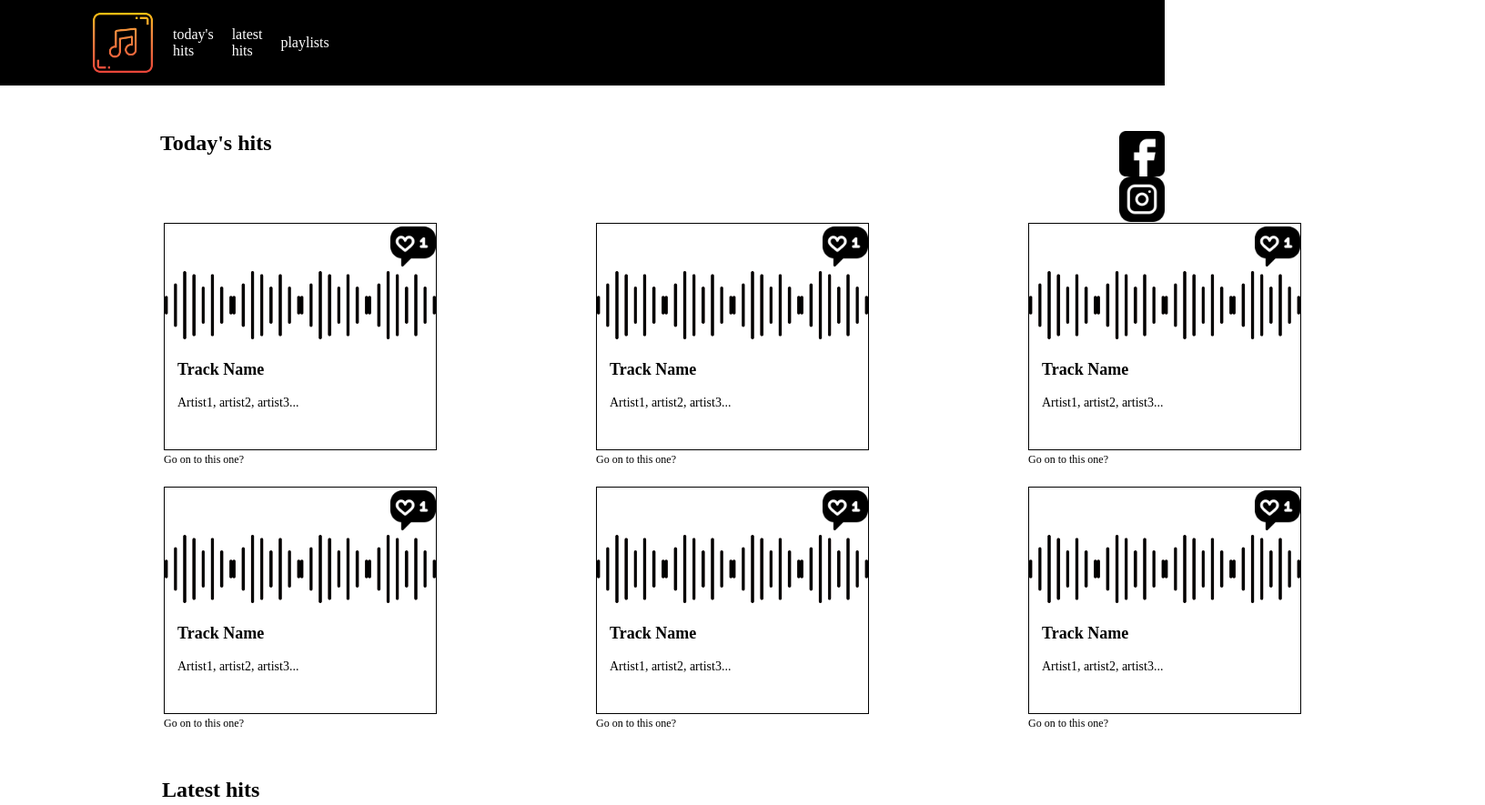
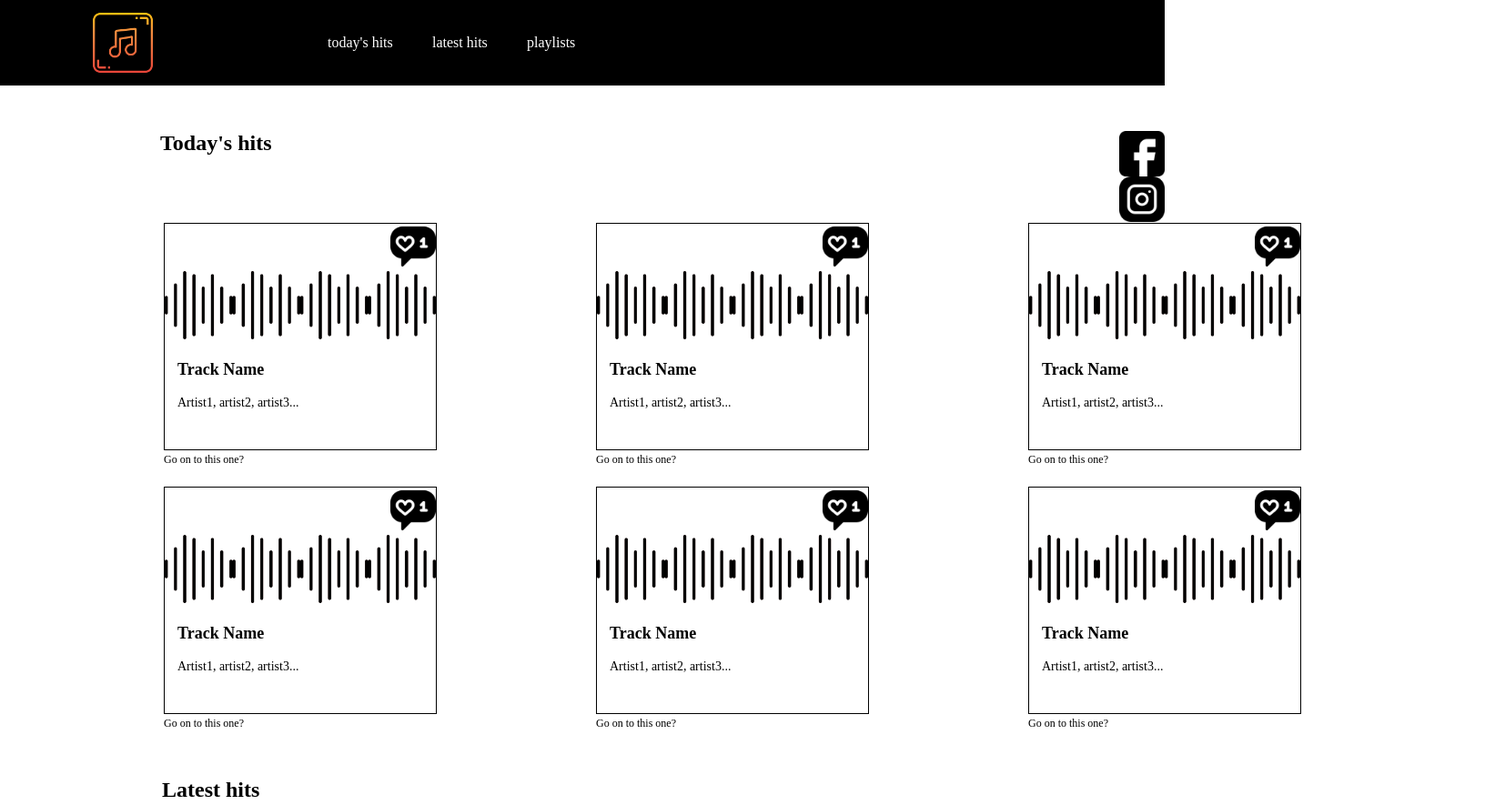
Before and after one commit to pharsman/Homework-Music, a plain HTML site: page index.html in a window 1280 px wide. Shown: the top 885 px of the page at 91% size, 1632 px wide, since content can reach past the window. Drawn offline with Linux system fonts and the light colour scheme.

Commit message:
correct margins

```diff
--- a/css/mystyles.css
+++ b/css/mystyles.css
@@ -42,7 +42,11 @@ header a:hover{
 }
 
 header ul{
+    display: flex;
+    justify-content: space-between;
+    width: 20%;
     margin-right: 1100px;
+    margin-left: 170px;
 }
 
 header ul li{
--- a/index.html
+++ b/index.html
@@ -11,7 +11,7 @@
     <header class="flex">
         <h1 > <a  href="index.html">მთავარი გვერდი</a> </h1>
             <nav >
-                <ul class="flex">
+                <ul >
             <li><a href="#">today's hits</a></li>
             <li><a href="#">latest hits</a></li>
             <li><a href="second.html">playlists</a></li>
@@ -193,7 +193,7 @@
                 </p>
             </article>
         </div>
-        <div class="flex">
+        <div class="flex ">
             <article class="statia">
                 <div class="charcho">
                     <div class="like"></div>
```
